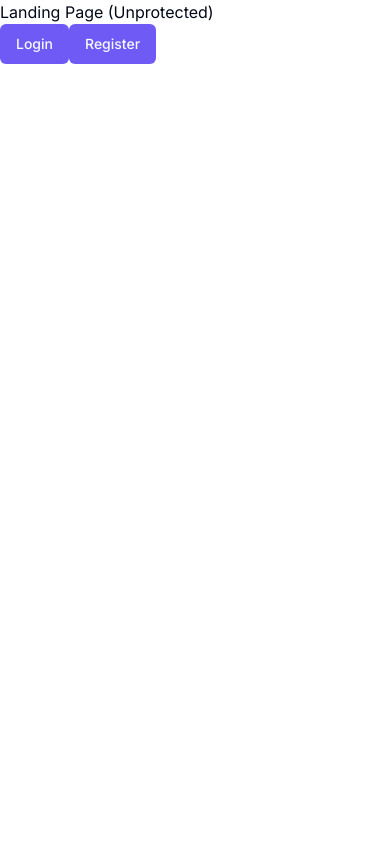
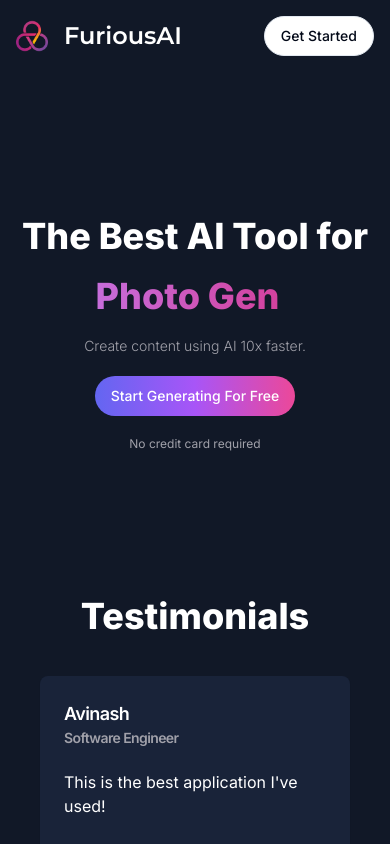
Before and after one commit to avinashhubale/furious-ai, a Next.js app: page / in a window 390 px wide. Built offline with nearby package versions, Linux system fonts and the light colour scheme; no server answers.

Commit message:
Create landing page

```diff
--- /dev/null
+++ b/app/(landing)/layout.tsx
@@ -0,0 +1,9 @@
+const LandingLayout = ({ children }: { children: React.ReactNode }) => {
+  return (
+    <main className="h-full bg-[#111827] overflow-auto">
+      <div className="mx-auto max-w-screen-xl h-full">{children}</div>
+    </main>
+  );
+};
+
+export default LandingLayout;
--- a/app/(landing)/page.tsx
+++ b/app/(landing)/page.tsx
@@ -1,17 +1,13 @@
-import { Button } from "@/components/ui/button";
-import Link from "next/link";
+import { LandingContent } from '@/components/landing-content';
+import { LandingHero } from '@/components/landing-hero';
+import { LandingNavbar } from '@/components/landing-navbar';
+
 const LandingPage = () => {
   return (
-    <div>
-      Landing Page (Unprotected)
-      <div>
-        <Link href="/sign-in">
-          <Button>Login</Button>
-        </Link>
-        <Link href="/sign-up">
-          <Button>Register</Button>
-        </Link>
-      </div>
+    <div className="h-full">
+      <LandingNavbar />
+      <LandingHero />
+      <LandingContent />
     </div>
   );
 };
--- /dev/null
+++ b/components/landing-content.tsx
@@ -0,0 +1,59 @@
+'use client';
+
+import { Card, CardContent, CardHeader, CardTitle } from '@/components/ui/card';
+
+const testimonials = [
+  {
+    name: 'Avinash',
+    avatar: 'A',
+    title: 'Software Engineer',
+    description: "This is the best application I've used!",
+  },
+  {
+    name: 'Aaditya',
+    avatar: 'A',
+    title: 'Security Engineer',
+    description: 'So useful!',
+  },
+  {
+    name: 'Avdhoot',
+    avatar: 'A',
+    title: 'Software Engineer',
+    description: 'One of the best platform to explore the power of AI.',
+  },
+  {
+    name: 'Girish',
+    avatar: 'G',
+    title: 'Software Engineer',
+    description: 'Recommended for AI enthusiasts.',
+  },
+];
+export const LandingContent = () => {
+  return (
+    <div className="px-10 pb-20">
+      <h2 className="text-center text-4xl text-white font-extrabold mb-10">
+        Testimonials
+      </h2>
+      <div className="grid grid-cols-1 sm:grid-cols-2 md:grid-cols-3 lg:grid-cols-4 gap-4">
+        {testimonials.map((item) => (
+          <Card
+            key={item.description}
+            className="bg-[#192339] border-none text-white"
+          >
+            <CardHeader>
+              <CardTitle className="flex items-center gap-x-2">
+                <div>
+                  <p className="text-lg">{item.name}</p>
+                  <p className="text-zinc-400 text-sm">{item.title}</p>
+                </div>
+              </CardTitle>
+              <CardContent className="pt-4 px-0">
+                {item.description}
+              </CardContent>
+            </CardHeader>
+          </Card>
+        ))}
+      </div>
+    </div>
+  );
+};
--- /dev/null
+++ b/components/landing-hero.tsx
@@ -0,0 +1,48 @@
+'use client';
+
+import { useAuth } from '@clerk/nextjs';
+import Link from 'next/link';
+import TypewriterComponent from 'typewriter-effect';
+import { Button } from './ui/button';
+
+export const LandingHero = () => {
+  const { isSignedIn } = useAuth();
+  return (
+    <div className="text-white font-bold py-36 text-center space-y-5">
+      <div className="text-4xl sm:text-5xl md:text-6xl lg:text-7xl space-y-5 font-extrabold">
+        <h1>The Best AI Tool for</h1>
+        <div className="text-transparent bg-clip-text bg-gradient-to-r from-purple-400 to-pink-600">
+          <TypewriterComponent
+            options={{
+              strings: [
+                'Chatbot.',
+                'Photo Generation.',
+                'Music Generation.',
+                'Code Generation.',
+                'Video Generation.',
+              ],
+              autoStart: true,
+              loop: true,
+            }}
+          />
+        </div>
+      </div>
+      <div className="text-sm md:text-xl font-light text-zinc-400">
+        Create content using AI 10x faster.
+      </div>
+      <div>
+        <Link href={isSignedIn ? '/dashboard' : '/sign-up'}>
+          <Button
+            variant="premium"
+            className="md:text-lg p-4 md:p-6 rounded-full"
+          >
+            Start Generating For Free
+          </Button>
+        </Link>
+      </div>
+      <div className="text-zinc-400 text-xs md:text-sm font-normal">
+        No credit card required
+      </div>
+    </div>
+  );
+};
--- /dev/null
+++ b/components/landing-navbar.tsx
@@ -0,0 +1,38 @@
+'use client';
+
+import { Montserrat } from 'next/font/google';
+import Image from 'next/image';
+import Link from 'next/link';
+import { useAuth } from '@clerk/nextjs';
+
+import { cn } from '@/lib/utils';
+import { Button } from '@/components/ui/button';
+
+const font = Montserrat({
+  weight: '600',
+  subsets: ['latin'],
+});
+
+export const LandingNavbar = () => {
+  const { isSignedIn } = useAuth();
+
+  return (
+    <nav className="p-4 bg-transparent flex items-center justify-between">
+      <Link href="/" className="flex items-center">
+        <div className="relative h-8 w-8 mr-4">
+          <Image fill alt="Logo" src="/logo.png" />
+        </div>
+        <h1 className={cn('text-2xl font-bold text-white', font.className)}>
+          FuriousAI
+        </h1>
+      </Link>
+      <div className="flex items-center gap-x-2">
+        <Link href={isSignedIn ? '/dashboard' : '/sign-up'}>
+          <Button variant="outline" className="rounded-full">
+            Get Started
+          </Button>
+        </Link>
+      </div>
+    </nav>
+  );
+};
--- a/package.json
+++ b/package.json
@@ -43,6 +43,7 @@
     "tailwindcss": "3.3.3",
     "tailwindcss-animate": "^1.0.6",
     "typescript": "5.1.6",
+    "typewriter-effect": "^2.21.0",
     "zod": "^3.22.2",
     "zustand": "^4.4.7"
   },
```
Also changed, not shown: 1 other file (tests, documents, lock files or other folders).
